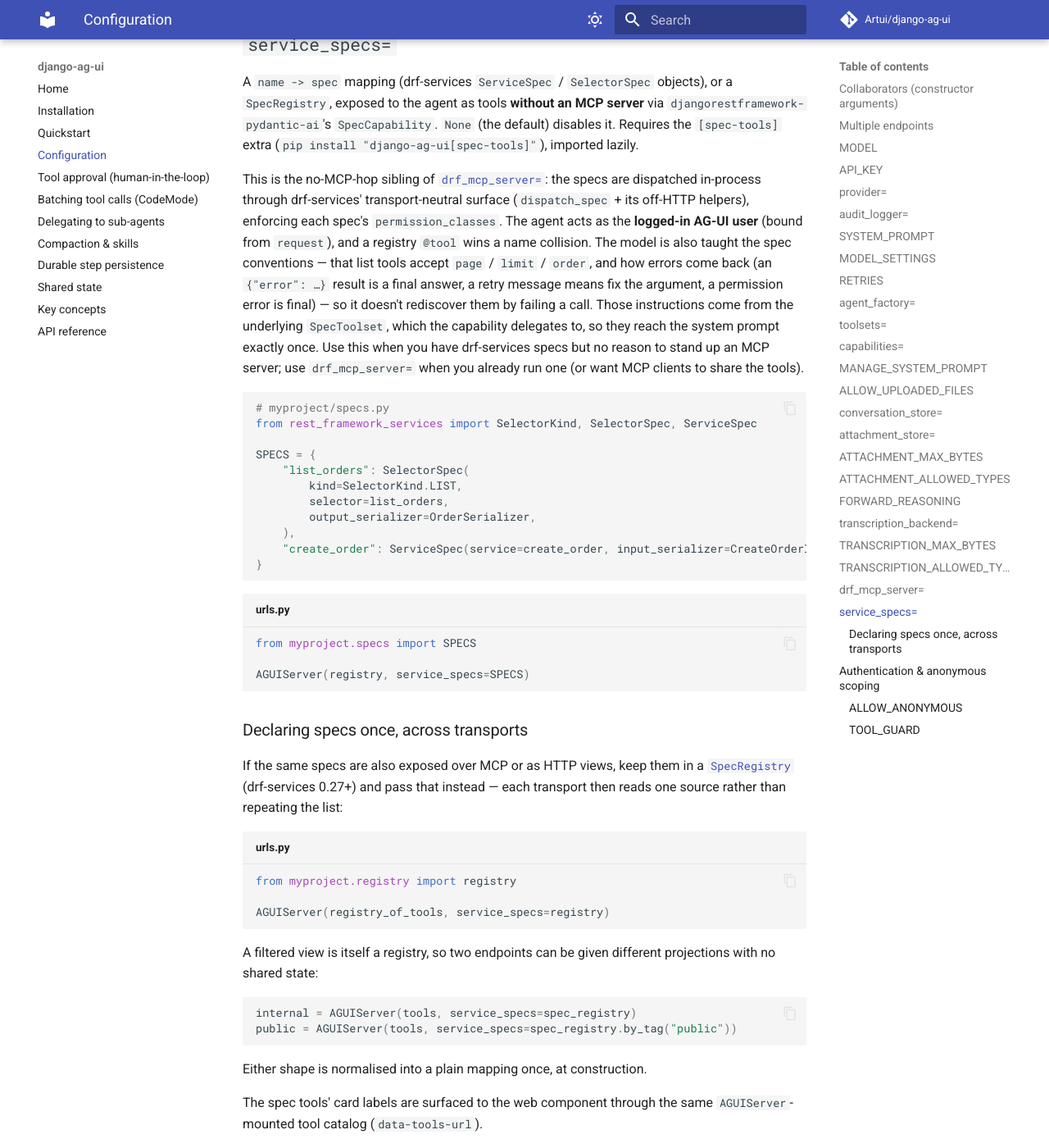
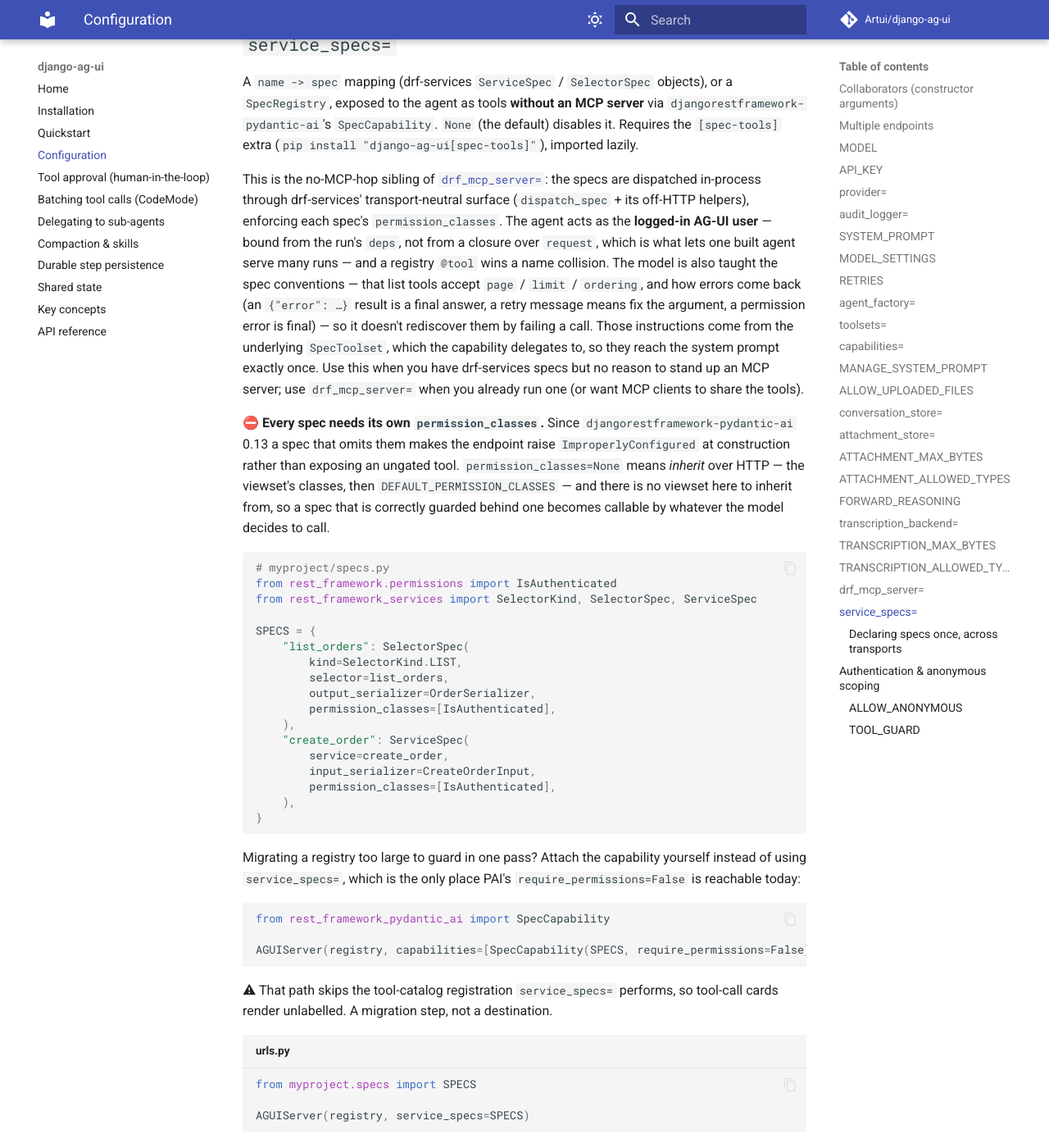
Before and after one commit to Artui/django-ag-ui, an MkDocs documentation site: the page built from docs/configuration.md, in a window 1280 px wide and 1400 px high, scrolled down 10372 px. Shown: the whole window at 82% size. Built offline with MkDocs 1.6.1 and Material for MkDocs 9.7.7, drawn with Linux system fonts in a browser that asks for light colours; comment, search, counter and statistics services are not loaded.

Commit message:
Raise the drf-chain floors and refuse unguarded specs at construction (0.29.0) (#73)
* Raise the drf-chain floors and refuse unguarded specs at construction

PAI 0.13 refuses a spec with no permission_classes rather than exposing an
ungated tool. This transport builds its spec capability per request, though --
it needs the request-scoped name set for tool dedup -- so the upstream check
alone would land as a 500 on the first agent call instead of a failure to start.
AGUIServer now runs the same predicate where the specs are already normalised,
naming every offender at once.

The drf-mcp floor is not optional: PAI 0.13 needs drf-services >=0.35 while
drf-mcp 0.26 capped at <0.35, so the two extras together could not resolve.

The service_specs= example in the docs would itself have raised -- neither spec
carried permission_classes. Fixed, along with a stale claim beside it that the
acting user is bound from the request rather than from the run's deps.

Co-Authored-By: Claude Opus 5 <noreply@anthropic.com>

* Release 0.29.0

Co-Authored-By: Claude Opus 5 <noreply@anthropic.com>

---------

Co-authored-by: Claude Opus 5 <noreply@anthropic.com>

````diff
--- a/django_ag_ui/version.py
+++ b/django_ag_ui/version.py
@@ -1,5 +1,5 @@
 from __future__ import annotations
 
-__version__: str = "0.28.2"
+__version__: str = "0.29.0"
 
 __all__ = ["__version__"]
--- a/docs/configuration.md
+++ b/docs/configuration.md
@@ -455,10 +455,11 @@ disables it. Requires the `[spec-tools]` extra
 This is the no-MCP-hop sibling of [`drf_mcp_server=`](#drf_mcp_server): the specs
 are dispatched in-process through drf-services' transport-neutral surface
 (`dispatch_spec` + its off-HTTP helpers), enforcing each spec's
-`permission_classes`. The agent acts as the **logged-in AG-UI user** (bound from
-`request`), and a registry `@tool` wins a name collision. The model is also
-taught the spec conventions — that list tools accept `page` / `limit` / `order`,
-and how errors come back (an `{"error": …}` result is a final answer, a retry
+`permission_classes`. The agent acts as the **logged-in AG-UI user** — bound
+from the run's `deps`, not from a closure over `request`, which is what lets one
+built agent serve many runs — and a registry `@tool` wins a name collision. The
+model is also taught the spec conventions — that list tools accept `page` /
+`limit` / `ordering`, and how errors come back (an `{"error": …}` result is a final answer, a retry
 message means fix the argument, a permission error is final) — so it doesn't
 rediscover them by failing a call. Those instructions come from the underlying
 `SpecToolset`, which the capability delegates to, so they reach the system prompt
@@ -466,8 +467,17 @@ exactly once. Use this when you have drf-services specs but no reason to stand u
 an MCP server; use `drf_mcp_server=` when you already run one (or want MCP
 clients to share the tools).
 
+⛔ **Every spec needs its own `permission_classes`.** Since
+`djangorestframework-pydantic-ai` 0.13 a spec that omits them makes the endpoint
+raise `ImproperlyConfigured` at construction rather than exposing an ungated
+tool. `permission_classes=None` means *inherit* over HTTP — the viewset's
+classes, then `DEFAULT_PERMISSION_CLASSES` — and there is no viewset here to
+inherit from, so a spec that is correctly guarded behind one becomes callable by
+whatever the model decides to call.
+
 ```python
 # myproject/specs.py
+from rest_framework.permissions import IsAuthenticated
 from rest_framework_services import SelectorKind, SelectorSpec, ServiceSpec
 
 SPECS = {
@@ -475,10 +485,28 @@ SPECS = {
         kind=SelectorKind.LIST,
         selector=list_orders,
         output_serializer=OrderSerializer,
+        permission_classes=[IsAuthenticated],
     ),
-    "create_order": ServiceSpec(service=create_order, input_serializer=CreateOrderInput),
+    "create_order": ServiceSpec(
+        service=create_order,
+        input_serializer=CreateOrderInput,
+        permission_classes=[IsAuthenticated],
+    ),
 }
 ```
+
+Migrating a registry too large to guard in one pass? Attach the capability
+yourself instead of using `service_specs=`, which is the only place PAI's
+`require_permissions=False` is reachable today:
+
+```python
+from rest_framework_pydantic_ai import SpecCapability
+
+AGUIServer(registry, capabilities=[SpecCapability(SPECS, require_permissions=False)])
+```
+
+⚠ That path skips the tool-catalog registration `service_specs=` performs, so
+tool-call cards render unlabelled. A migration step, not a destination.
 
 ```python title="urls.py"
 from myproject.specs import SPECS
````
Also changed, not shown: CHANGELOG.md (+51 -1 lines), pyproject.toml (+6 -6 lines), 5 other files.
